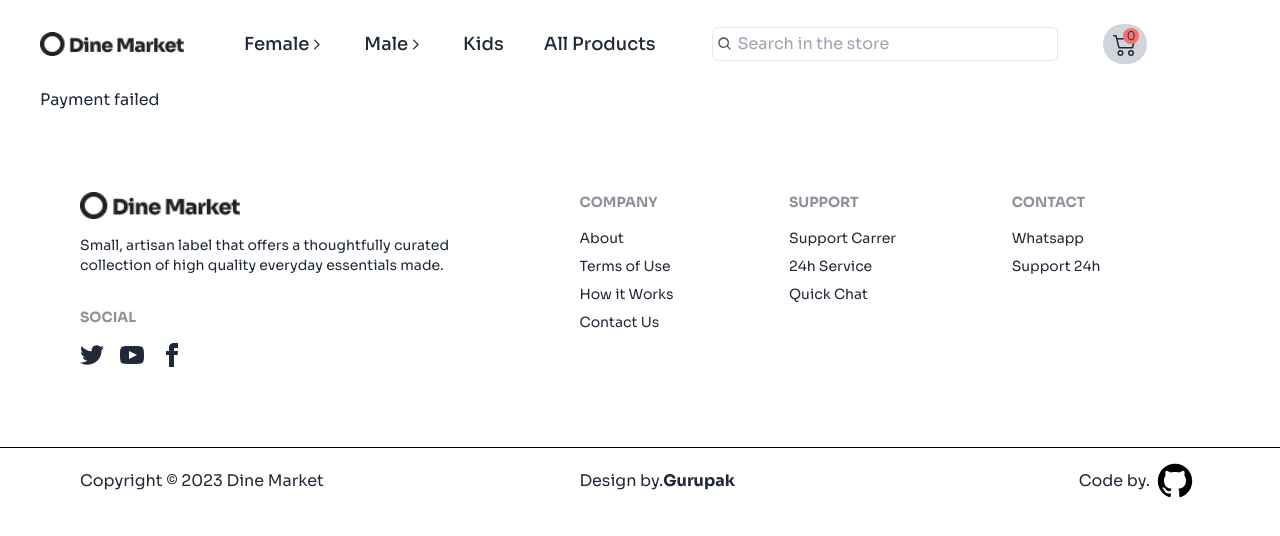
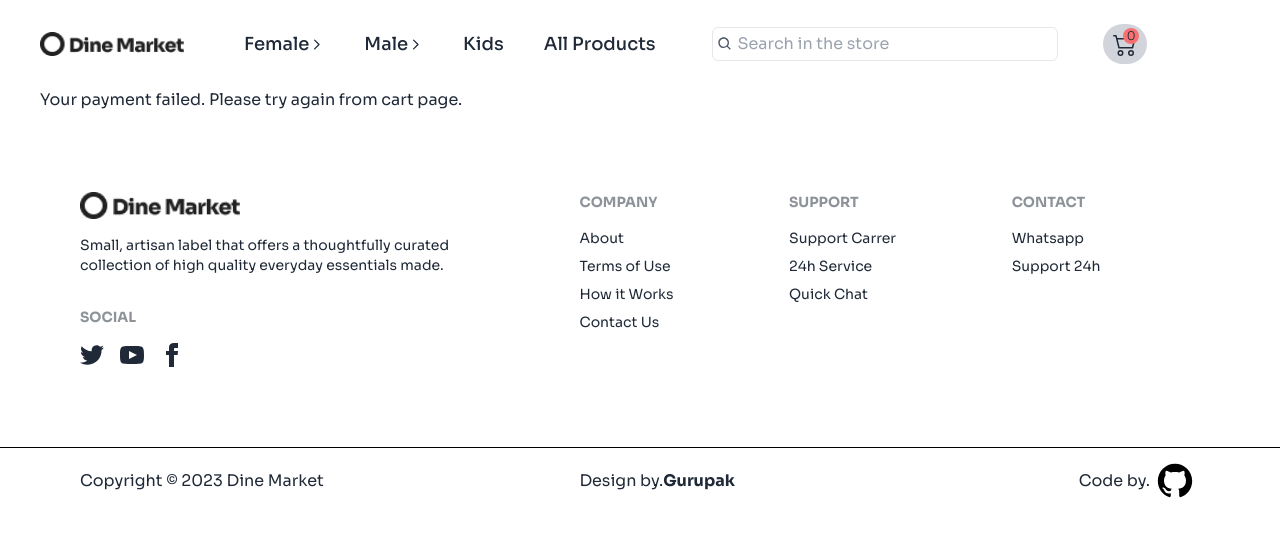
Before and after one commit to gurupak/shopping-mall, a Next.js app: page /success in a window 1280 px wide. Shown: the top 536 px of the page. Built offline with nearby package versions, Linux system fonts and the light colour scheme; no server answers.

Commit message:
fixing log and log out products

```diff
--- a/src/app/api/stripe_session/route.ts
+++ b/src/app/api/stripe_session/route.ts
@@ -22,18 +22,20 @@ export async function POST(request: NextRequest) {
 
   const lineItemToSend = allData.message.filter((subItem: oneProductType) => {
     // console.log("sub", item);
-    return item.every((element: any) => {
+    return item.some((element: any) => {
       return subItem._id.includes(element["cart-products"].productUuid);
     });
   });
 
   let qtyitem = 0;
-  // console.log("line", lineItemToSend.length);
+  console.log("line", lineItemToSend);
   for (let index = 0; index < lineItemToSend.length; index++) {
     const element = lineItemToSend[index];
-    if (item[0]["cart-products"].productUuid === element._id) {
-      qtyitem = qtyitem + item[0]["cart-products"].quantity;
-    }
+    item.forEach((item: any) => {
+      if (item["cart-products"].productUuid === element._id) {
+        qtyitem = qtyitem + item["cart-products"].quantity;
+      }
+    });
     element.quantity = qtyitem;
   }
   function getQty(id: number | undefined) {
@@ -72,6 +74,7 @@ export async function POST(request: NextRequest) {
   //   },
   //   quantity: 1,
   // };
+  console.log(...transformedItem)
   const session = await stripe.checkout.sessions.create({
     payment_method_types: ["card"],
     line_items: [...transformedItem],
@@ -83,7 +86,7 @@ export async function POST(request: NextRequest) {
       "https://cdn.sanity.io/images/zmhdgih1/production/a6a38f6a1f31dafe5f3294a4384f865b7d25a344-370x394.png",
     },
   });
-  console.log("sess", session.id);
+  // console.log("sess", session.id);
   return NextResponse.json({ id: session.id });
   //   const transformedItem = {
   //     price_data: {
--- a/src/app/success/page.tsx
+++ b/src/app/success/page.tsx
@@ -9,7 +9,7 @@ const PaymentSuccess = ({searchParams}:any) => {
   const paymentStatus = searchParams;
   const { userId } = useAuth();
   const router = useRouter()
-
+  let msg = "Thank you for your payment"
   async function getUserDBID(){
     let res = await fetch(`${BAST_PATH_API}/api/cartfunc?clerkid=${userId}`)
     let data = await res.json()
@@ -27,11 +27,9 @@ const PaymentSuccess = ({searchParams}:any) => {
   if( paymentStatus.status === 'success'){
     getUserDBID();
   }else{
-
+    msg = "Your payment failed. Please try again from cart page."
   }
-  return (
-    <div>Payment failed</div>
-  )
+  return <div>{msg}</div>;
 }
 
 export default PaymentSuccess
```
Also changed, not shown: 1 other file (tests, documents, lock files or other folders).
